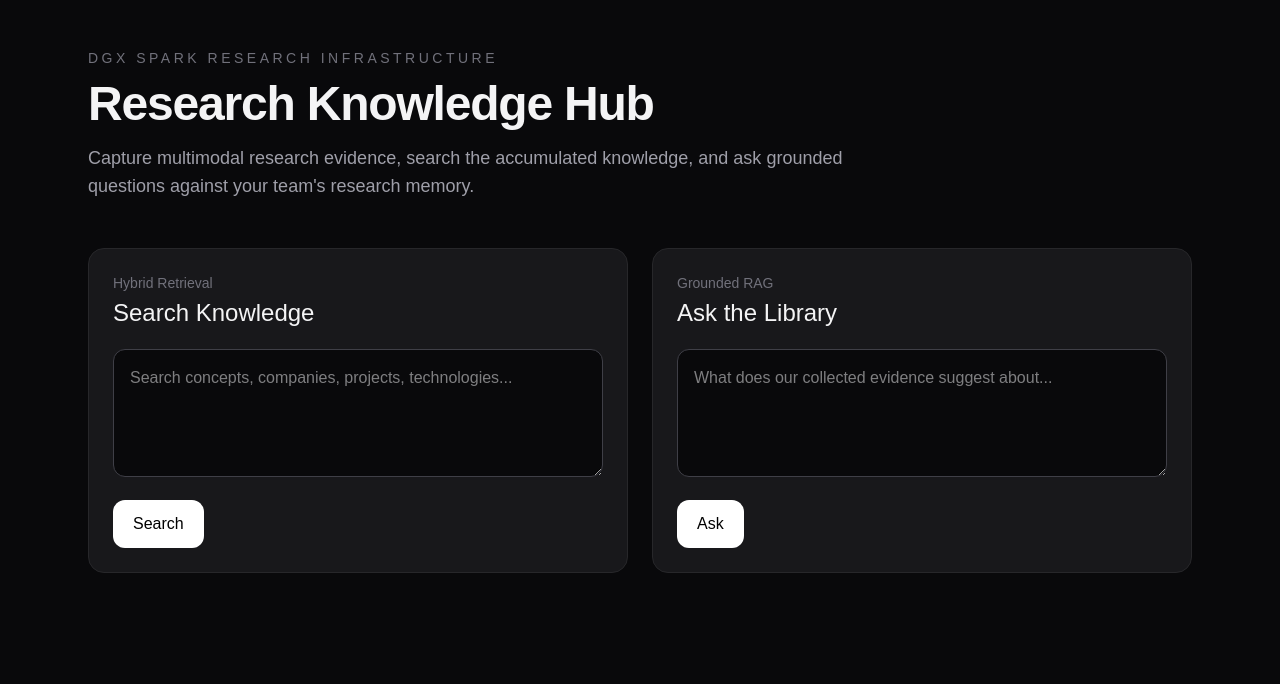
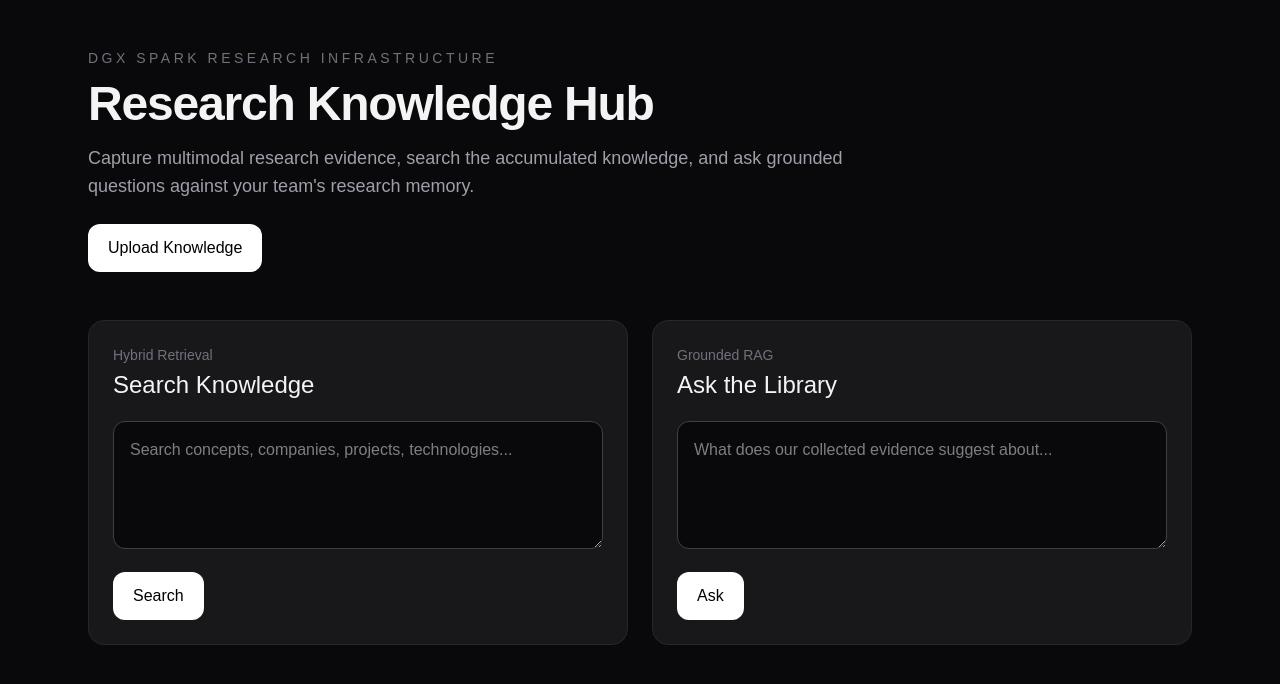
Before and after one commit to LuisAlbertoMunozUbando/Research-Knowledge-Hub, a Next.js app: page / in a window 1280 px wide. Shown: the top 684 px of the page. Built offline with nearby package versions, Linux system fonts and the light colour scheme.

Commit message:
Add Upload Knowledge button to home page

```diff
--- a/src/app/page.tsx
+++ b/src/app/page.tsx
@@ -123,6 +123,15 @@ export default function Home() {
             accumulated knowledge, and ask grounded questions
             against your team&apos;s research memory.
           </p>
+
+          <div className="mt-6">
+            <a
+              href="/upload"
+              className="inline-flex rounded-xl bg-white px-5 py-3 font-medium text-black transition hover:bg-zinc-200"
+            >
+              Upload Knowledge
+            </a>
+          </div>
         </header>
 
         {error && (
```
